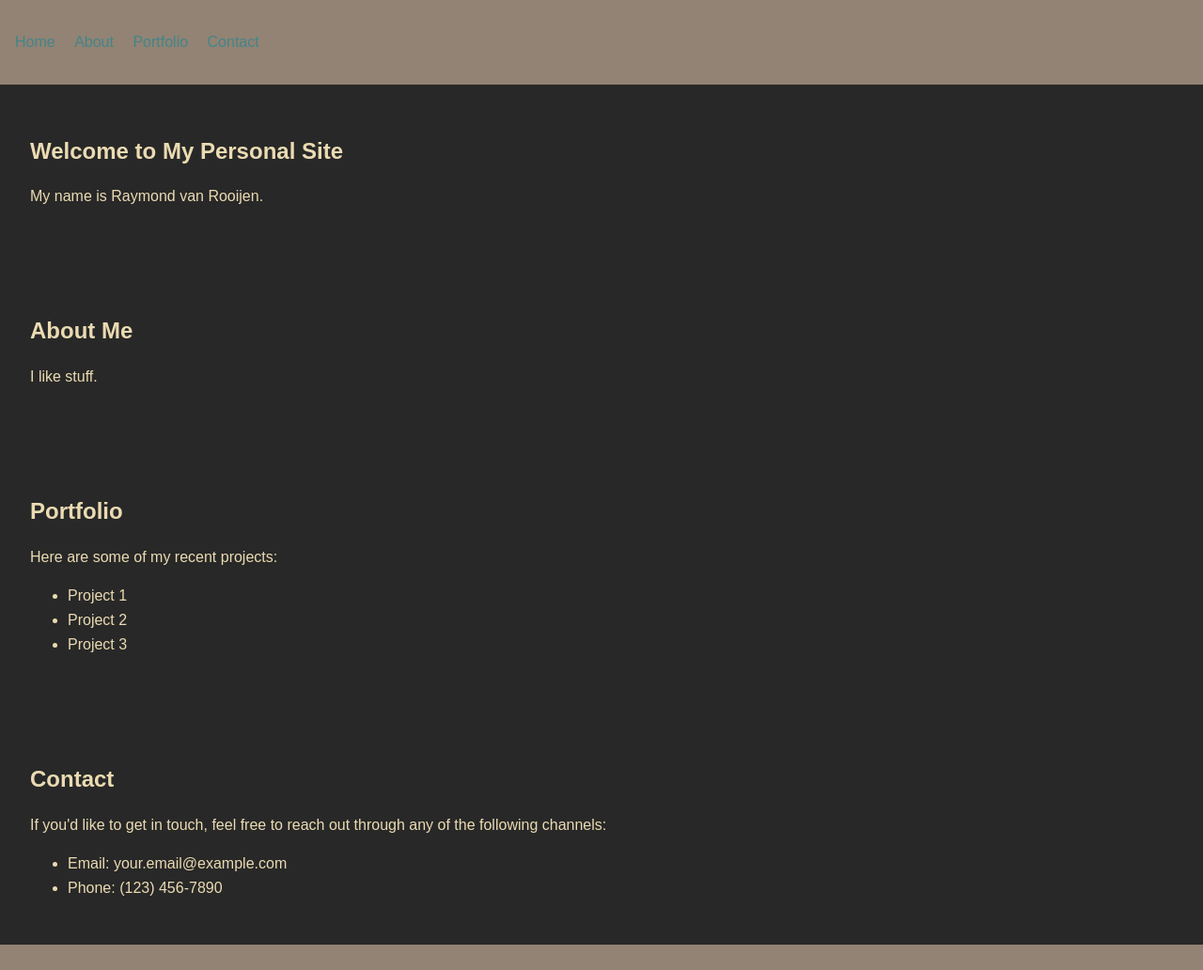
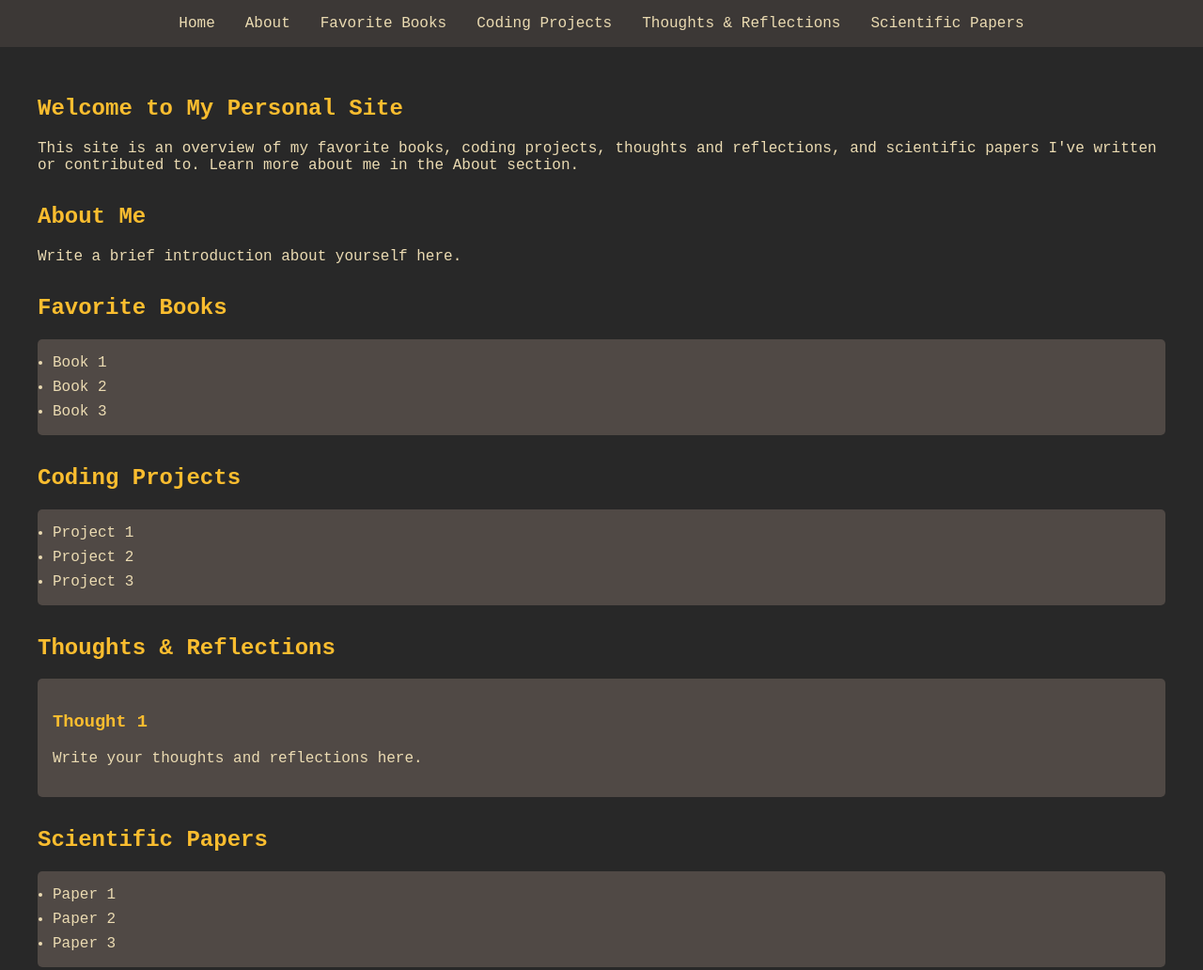
Before and after one commit to vanRooijen/raynotes, a plain HTML site: page index.html in a window 1280 px wide. Shown: the top 1032 px of the page at 94% size. Drawn offline with Linux system fonts and the light colour scheme; a web font is replaced by a local one.

Commit message:
major face lift

```diff
--- a/index.html
+++ b/index.html
@@ -3,63 +3,75 @@
 <head>
     <meta charset="UTF-8">
     <meta name="viewport" content="width=device-width, initial-scale=1.0">
-  <meta http-equiv="X-UA-Compatible" content="ie=edge">
     <title>Ray's Notes</title>
-  <!-- Add your own custom stylesheet here -->
+    <!-- Add your CSS file here -->
     <link rel="stylesheet" href="styles.css">
 </head>
 <body>
     <header>
         <nav>
-      <!-- Add your site navigation here -->
-      <ul>
-        <li><a href="#home">Home</a></li>
-        <li><a href="#about">About</a></li>
-        <li><a href="#portfolio">Portfolio</a></li>
-        <li><a href="#contact">Contact</a></li>
-      </ul>
+            <a href="#home">Home</a>
+            <a href="#about">About</a>
+            <a href="#favorite-books">Favorite Books</a>
+            <a href="#coding-projects">Coding Projects</a>
+            <a href="#thoughts-reflections">Thoughts & Reflections</a>
+            <a href="#scientific-papers">Scientific Papers</a>
         </nav>
     </header>
 
     <main>
         <section id="home">
-      <!-- Add your site header or introduction here -->
             <h1>Welcome to My Personal Site</h1>
-      <p>My name is Raymond van Rooijen.</p>
+            <p>This site is an overview of my favorite books, coding projects, thoughts and reflections, and scientific papers I've written or contributed to. Learn more about me in the About section.</p>
         </section>
 
         <section id="about">
-      <!-- Add your about me section here -->
             <h2>About Me</h2>
-      <p>I like stuff.</p>
+            <p>Write a brief introduction about yourself here.</p>
         </section>
 
-    <section id="portfolio">
-      <!-- Add your portfolio items here -->
-      <h2>Portfolio</h2>
-      <p>Here are some of my recent projects:</p>
+        <section id="favorite-books">
+            <h2>Favorite Books</h2>
             <ul>
-        <li>Project 1</li>
-        <li>Project 2</li>
-        <li>Project 3</li>
+                <li>Book 1</li>
+                <li>Book 2</li>
+                <li>Book 3</li>
+                <!-- Add more books here -->
             </ul>
         </section>
 
-    <section id="contact">
-      <!-- Add your contact information or a contact form here -->
-      <h2>Contact</h2>
-      <p>If you'd like to get in touch, feel free to reach out through any of the following channels:</p>
+        <section id="coding-projects">
+            <h2>Coding Projects</h2>
             <ul>
-        <li>Email: your.email@example.com</li>
-        <li>Phone: (123) 456-7890</li>
+                <li><a href="https://example.com/project1">Project 1</a></li>
+                <li><a href="https://example.com/project2">Project 2</a></li>
+                <li><a href="https://example.com/project3">Project 3</a></li>
+                <!-- Add more projects here -->
+            </ul>
+        </section>
+
+        <section id="thoughts-reflections">
+            <h2>Thoughts & Reflections</h2>
+            <article>
+                <h3>Thought 1</h3>
+                <p>Write your thoughts and reflections here.</p>
+            </article>
+            <!-- Add more thoughts and reflections here -->
+        </section>
+
+        <section id="scientific-papers">
+            <h2>Scientific Papers</h2>
+            <ul>
+                <li><a href="https://example.com/paper1">Paper 1</a></li>
+                <li><a href="https://example.com/paper2">Paper 2</a></li>
+                <li><a href="https://example.com/paper3">Paper 3</a></li>
+                <!-- Add more papers here -->
             </ul>
         </section>
     </main>
 
     <footer>
-    <!-- Add your site footer content here -->
         <p>&copy; 2023 Raymond van Rooijen. All rights reserved.</p>
     </footer>
-
 </body>
 </html>
--- a/styles.css
+++ b/styles.css
@@ -1,78 +1,123 @@
-/* Gruvbox Dark Theme */
+/* styles.css */
 
-/* Colors */
-:root {
-    --background: #282828;
-    --foreground: #ebdbb2;
-    --comment: #928374;
-    --red: #cc241d;
-    --green: #98971a;
-    --yellow: #d79921;
-    --blue: #458588;
-    --purple: #b16286;
-    --aqua: #689d6a;
-    --orange: #d65d0e;
+@font-face {
+  font-family: 'CaskaydiaCove Nerd Font';
+  src: url('CaskaydiaCoveNerdFont-Regular.ttf') format('truetype');
 }
 
-  /* General Styles */
+/* Gruvbox color palette */
+:root {
+  --gruvbox-dark0: #282828;
+  --gruvbox-dark1: #3c3836;
+  --gruvbox-dark2: #504945;
+  --gruvbox-dark3: #665c54;
+  --gruvbox-dark4: #7c6f64;
+  --gruvbox-light0: #fbf1c7;
+  --gruvbox-light1: #ebdbb2;
+  --gruvbox-light2: #d5c4a1;
+  --gruvbox-light3: #bdae93;
+  --gruvbox-light4: #a89984;
+  --gruvbox-bright-red: #fb4934;
+  --gruvbox-bright-green: #b8bb26;
+  --gruvbox-bright-yellow: #fabd2f;
+  --gruvbox-bright-blue: #83a598;
+  --gruvbox-bright-purple: #d3869b;
+  --gruvbox-bright-aqua: #8ec07c;
+  --gruvbox-bright-orange: #fe8019;
+}
+
 body {
-    background-color: var(--background);
-    color: var(--foreground);
-    font-family: Arial, sans-serif;
-    line-height: 1.6;
+  font-family: 'CaskaydiaCove Nerd Font', monospace;
   margin: 0;
   padding: 0;
+  background-color: var(--gruvbox-dark0);
+  color: var(--gruvbox-light1);
 }
 
-  a {
-    color: var(--blue);
-    text-decoration: none;
+header {
+  background-color: var(--gruvbox-dark1);
+  padding: 1rem 0;
 }
 
-  a:hover {
-    color: var(--aqua);
+nav {
+  display: flex;
+  justify-content: center;
 }
 
-  /* Header and Navigation */
-  header {
-    background-color: var(--comment);
+nav a {
+  color: var(--gruvbox-light1);
+  text-decoration: none;
+  margin: 0 1rem;
+  transition: color 0.3s;
+}
+
+nav a:hover {
+  color: var(--gruvbox-bright-orange);
+}
+
+main {
+  max-width: 1200px;
+  margin: 0 auto;
+  padding: 2rem;
+}
+
+h1, h2, h3 {
+  color: var(--gruvbox-bright-yellow);
+}
+
+section {
+  margin-bottom: 2rem;
+}
+
+section:last-child {
+  margin-bottom: 0;
+}
+
+ul, article {
+  background-color: var(--gruvbox-dark2);
+  border-radius: 5px;
   padding: 1rem;
 }
 
-  nav ul {
-    list-style: none;
-    padding: 0;
+ul li, article {
+  margin-bottom: 0.5rem;
+  transition: background-color 0.3s;
 }
 
-  nav ul li {
-    display: inline;
-    margin-right: 1rem;
+ul li:hover, article:hover {
+  background-color: var(--gruvbox-dark3);
 }
 
-  nav ul li:last-child {
-    margin-right: 0;
+ul li:last-child, article:last-child {
+  margin-bottom:0;
 }
 
-  /* Main Sections */
-  section {
-    padding: 2rem;
+ul li a, article a {
+color: var(--gruvbox-light1);
+text-decoration: none;
+transition: color 0.3s;
 }
 
-  h1, h2 {
-    margin-bottom: 1rem;
+ul li a:hover, article a:hover {
+color: var(--gruvbox-bright-orange);
 }
 
-  h2 {
-    margin-top: 2rem;
+footer {
+background-color: var(--gruvbox-dark1);
+padding: 1rem 0;
+text-align: center;
 }
 
-  p, ul {
-    margin-bottom: 1rem;
+@media screen and (max-width: 768px) {
+nav {
+flex-direction: column;
 }
 
-  /* Footer */
-  footer {
-    background-color: var(--comment);
+nav a {
+margin: 0.5rem 0;
+}
+
+main {
 padding: 1rem;
-    text-align: center;
 }
+}
```
Lines whose indentation alone changed are shown as unchanged.
